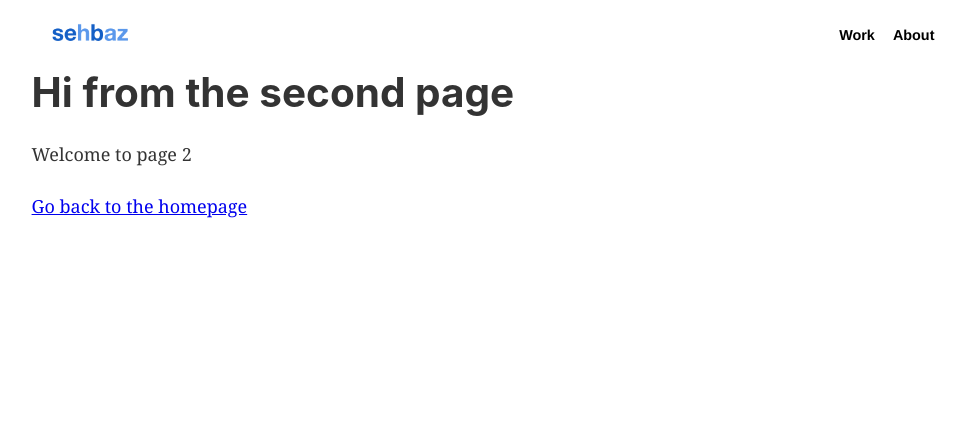
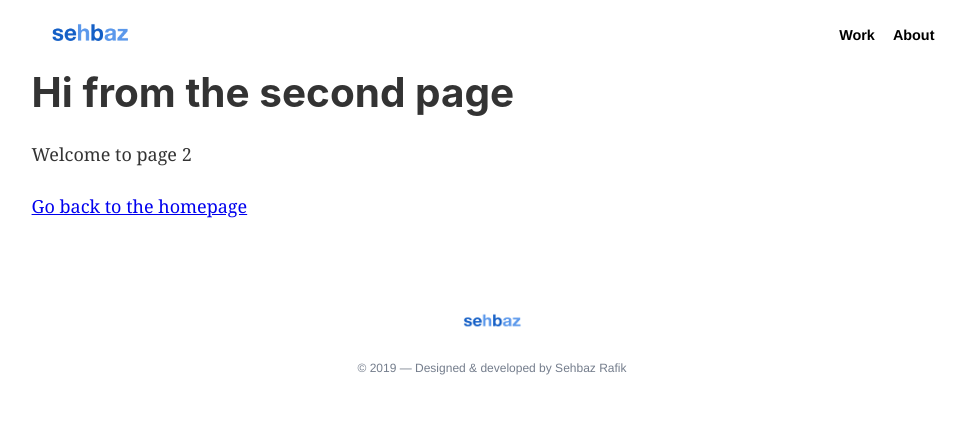
Before and after one commit to Sehbaz/sehbaz.com-v3, a Gatsby site: page /about in a window 1280 px wide. Shown: the whole page, without its empty margins (148-1114 px from the left). Built offline with nearby package versions, Linux system fonts and the light colour scheme; Gatsby itself is replaced by a stand-in of ours.

Commit message:
footer add

```diff
--- /dev/null
+++ b/src/components/footer.jsx
@@ -0,0 +1,35 @@
+import React from "react"
+import { Link } from "gatsby"
+import Logo from "../images/logo.png"
+const Footer = () => (
+  <footer
+    style={{
+      padding: `5rem 0 0 0`,
+      maxWidth: `960px`,
+      fontFamily: "Helvetica",
+      display: `flex`,
+      justifyContent: `center`,
+      alignItems: `center`,
+      flexDirection: `column`,
+    }}
+  >
+    {" "}
+    <Link
+      to="/"
+      style={{
+        textDecoration: `none`,
+        color: `black`,
+      }}
+    >
+      <img
+        src={Logo}
+        style={{ width: `60px`, margin: `0`, paddingBottom: `1rem` }}
+      ></img>{" "}
+    </Link>
+    <p style={{ fontSize: `12px`, color: `#747d8c` }}>
+      © 2019 — Designed & developed by Sehbaz Rafik
+    </p>
+  </footer>
+)
+
+export default Footer
--- a/src/components/projectCard.js
+++ b/src/components/projectCard.jsx
@@ -6,7 +6,7 @@ import WeatherappImage from "../images/weather.png"
 
 export default function projectCard() {
   return (
-    <div>
+    <div style={{ margin: `0`, width: `100%` }}>
       <div
         className="flex-container"
         style={{
--- a/src/pages/about.js
+++ b/src/pages/about.jsx
@@ -3,6 +3,7 @@ import { Link } from "gatsby"
 
 import Layout from "../components/layout"
 import SEO from "../components/seo"
+import Footer from "../components/footer"
 
 const AboutPage = () => (
   <Layout>
@@ -10,6 +11,7 @@ const AboutPage = () => (
     <h1>Hi from the second page</h1>
     <p>Welcome to page 2</p>
     <Link to="/">Go back to the homepage</Link>
+    <Footer></Footer>
   </Layout>
 )
 
--- a/src/pages/index.js
+++ b/src/pages/index.jsx
@@ -1,6 +1,6 @@
 import React from "react"
 import { Link } from "gatsby"
-
+import Footer from "../components/footer"
 import Layout from "../components/layout"
 import SEO from "../components/seo"
 import ProjectCard from "../components/projectCard"
@@ -64,6 +64,7 @@ const IndexPage = () => (
         </button>
       </Link>
     </div>
+    <Footer></Footer>
   </Layout>
 )
 
--- a/src/pages/work.js
+++ b/src/pages/work.jsx
@@ -1,6 +1,7 @@
 import React from "react"
 import Layout from "../components/layout"
 import AllProjects from "../components/allProjects"
+import Footer from "../components/footer"
 
 const WorkPage = () => {
   return (
@@ -9,6 +10,7 @@ const WorkPage = () => {
         <h1 style={{ paddingTop: `2rem` }}>Work</h1>
       </div>
       <AllProjects></AllProjects>
+      <Footer></Footer>
     </Layout>
   )
 }
```
Also changed, not shown: src/components/about.jsx (renamed from src/components/about.js), src/components/allProjects.jsx (renamed from src/components/allProjects.js), src/components/header.jsx (renamed from src/components/header.js), src/components/layout.jsx (renamed from src/components/layout.js), src/components/particles.jsx (renamed from src/components/particles.js), src/components/seo.jsx (renamed from src/components/seo.js), src/pages/404.jsx (renamed from src/pages/404.js), src/pages/page-2.jsx (renamed from src/pages/page-2.js).
